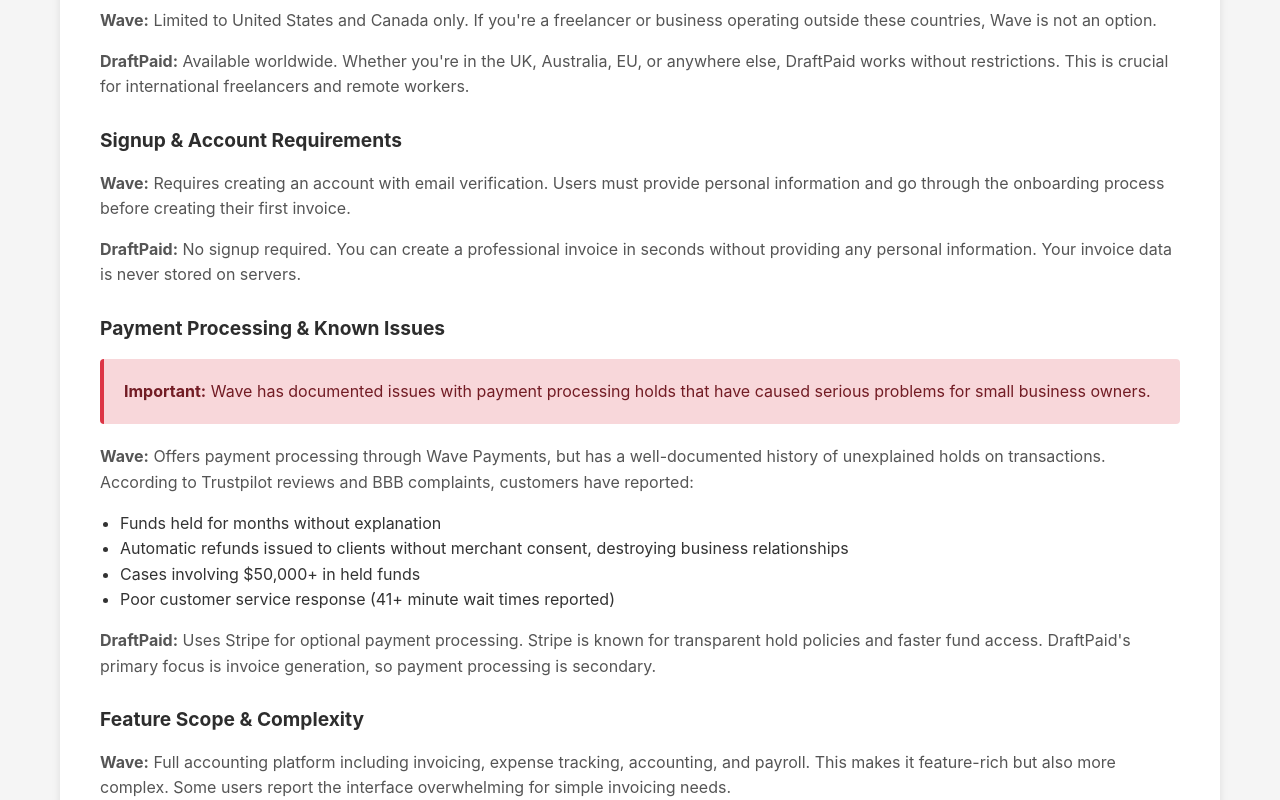
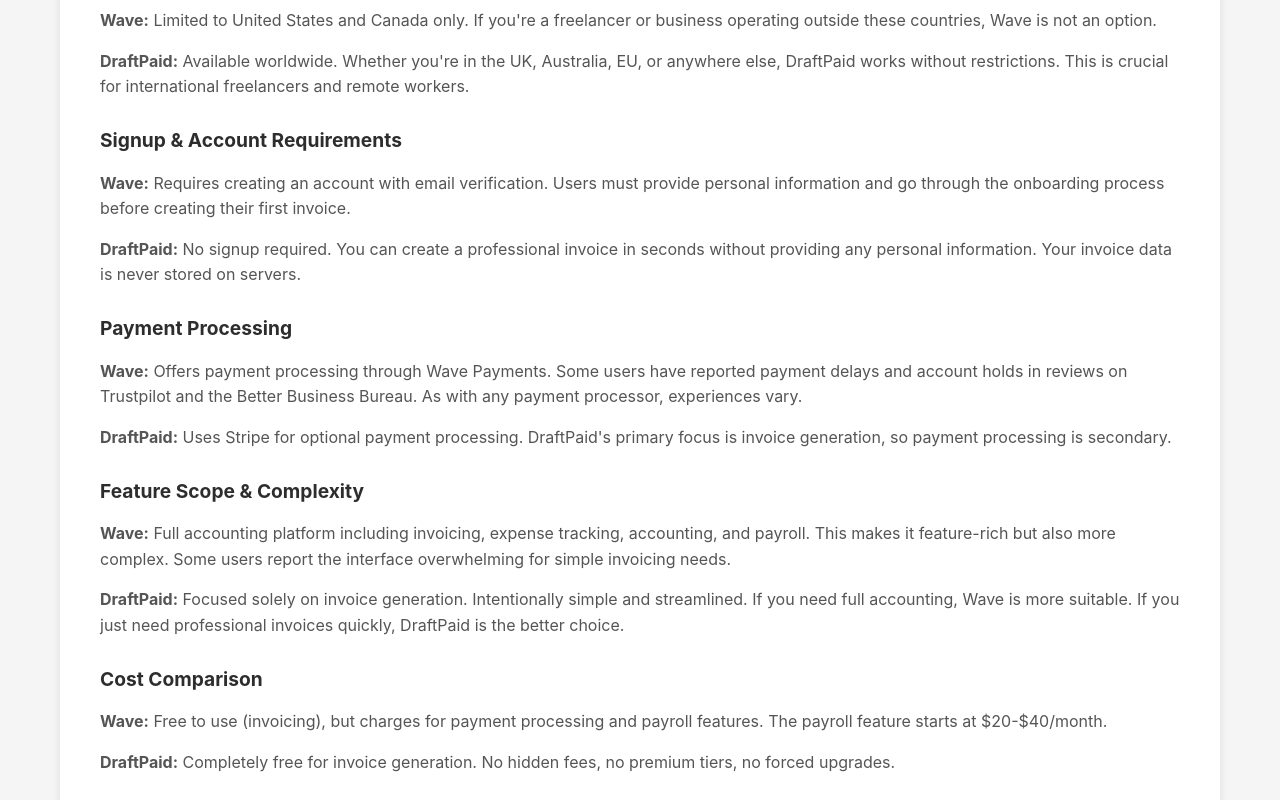
Before and after one commit to gregw29/DraftPaid, a website: page draftpaid-vs-wave.html in a window 1280 px wide. Shown: the part 2000-2800 px from the top of the page. Drawn offline with Linux system fonts and the light colour scheme.

Commit message:
Fix Wave payment hold language to be more balanced

```diff
--- a/draftpaid-vs-wave.html
+++ b/draftpaid-vs-wave.html
@@ -11,16 +11,16 @@
       gtag('js', new Date());
       gtag('config', 'G-M1Q2BRZ5VS');
     </script>
-    <meta name="description" content="Compare DraftPaid vs Wave invoice software. Wave restricted to US/Canada, DraftPaid works globally. Discover payment holds, feature paywalling & which is right for you.">
-    <meta name="keywords" content="DraftPaid vs Wave, invoice software comparison, Wave payment holds, free invoice generator">
+    <meta name="description" content="Compare DraftPaid vs Wave invoice software. Wave restricted to US/Canada, DraftPaid works globally. Find the right invoicing tool for your business.">
+    <meta name="keywords" content="DraftPaid vs Wave, invoice software comparison, free invoice generator">
     <meta property="og:title" content="DraftPaid vs Wave: Which Invoice Tool is Right for You? (2026)">
-    <meta property="og:description" content="Compare DraftPaid's global invoicing with Wave's US/Canada-only limitations. Learn about Wave's payment hold issues and find the right tool for your business.">
+    <meta property="og:description" content="Compare DraftPaid's global invoicing with Wave's US/Canada-only limitations. Find the right tool for your business.">
     <meta property="og:type" content="article">
     <meta property="og:url" content="https://draftpaid.com/comparison/vs-wave">
     <meta property="og:image" content="https://draftpaid.com/og-image.png">
     <meta name="twitter:card" content="summary_large_image">
     <meta name="twitter:title" content="DraftPaid vs Wave: Which Invoice Tool is Right for You? (2026)">
-    <meta name="twitter:description" content="Compare DraftPaid vs Wave. Wave is US/Canada only with documented payment hold issues. DraftPaid works globally—no signup needed.">
+    <meta name="twitter:description" content="Compare DraftPaid vs Wave. Wave is US/Canada only. DraftPaid works globally—no signup needed.">
     <meta name="article:published_time" content="2026-04-03T00:00:00Z">
     <meta name="article:modified_time" content="2026-04-03T00:00:00Z">
     <title>DraftPaid vs Wave: Which Invoice Tool is Right for You? (2026)</title>
@@ -354,7 +354,7 @@
         <section class="intro-section">
             <h2>Quick Overview</h2>
             <p>Both DraftPaid and Wave aim to simplify invoicing for freelancers and small businesses, but they take different approaches and have significant differences in availability, payment processing, and feature access.</p>
-            <p><strong>The key difference:</strong> Wave is limited to the United States and Canada, while DraftPaid works globally without any signup requirement. Additionally, Wave has documented issues with payment processing holds that have frustrated many users.</p>
+            <p><strong>The key difference:</strong> Wave is limited to the United States and Canada, while DraftPaid works globally without any signup requirement. Additionally, Wave's payment processing has received mixed reviews, with some users reporting delays.</p>
         </section>
 
         <table class="comparison-table">
@@ -389,7 +389,7 @@
                 <tr>
                     <td class="feature-name">Payment Processing</td>
                     <td class="draftpaid-cell"><span class="check">✓</span> Stripe (fast)</td>
-                    <td class="wave-cell"><span class="cross">✗</span> Known holds</td>
+                    <td class="wave-cell"><span class="cross">✗</span> Mixed reviews</td>
                 </tr>
                 <tr>
                     <td class="feature-name">Accounting Features</td>
@@ -447,18 +447,9 @@
             <p><strong>Wave:</strong> Requires creating an account with email verification. Users must provide personal information and go through the onboarding process before creating their first invoice.</p>
             <p><strong>DraftPaid:</strong> No signup required. You can create a professional invoice in seconds without providing any personal information. Your invoice data is never stored on servers.</p>
 
-            <h3>Payment Processing & Known Issues</h3>
-            <div class="alert alert-danger">
-                <strong>Important:</strong> Wave has documented issues with payment processing holds that have caused serious problems for small business owners.
-            </div>
-            <p><strong>Wave:</strong> Offers payment processing through Wave Payments, but has a well-documented history of unexplained holds on transactions. According to Trustpilot reviews and BBB complaints, customers have reported:</p>
-            <ul style="margin-left: 20px; margin-bottom: 15px;">
-                <li>Funds held for months without explanation</li>
-                <li>Automatic refunds issued to clients without merchant consent, destroying business relationships</li>
-                <li>Cases involving $50,000+ in held funds</li>
-                <li>Poor customer service response (41+ minute wait times reported)</li>
-            </ul>
-            <p><strong>DraftPaid:</strong> Uses Stripe for optional payment processing. Stripe is known for transparent hold policies and faster fund access. DraftPaid's primary focus is invoice generation, so payment processing is secondary.</p>
+            <h3>Payment Processing</h3>
+            <p><strong>Wave:</strong> Offers payment processing through Wave Payments. Some users have reported payment delays and account holds in reviews on Trustpilot and the Better Business Bureau. As with any payment processor, experiences vary.</p>
+            <p><strong>DraftPaid:</strong> Uses Stripe for optional payment processing. DraftPaid's primary focus is invoice generation, so payment processing is secondary.</p>
 
             <h3>Feature Scope & Complexity</h3>
             <p><strong>Wave:</strong> Full accounting platform including invoicing, expense tracking, accounting, and payroll. This makes it feature-rich but also more complex. Some users report the interface overwhelming for simple invoicing needs.</p>
@@ -475,7 +466,7 @@
                 <li>You need full accounting and expense tracking</li>
                 <li>You have employees and need payroll features</li>
                 <li>You want comprehensive financial management in one platform</li>
-                <li>You're willing to accept payment processing hold risks</li>
+                <li>You're comfortable with a larger, full-featured platform</li>
             </ul>
 
             <p><strong>Choose DraftPaid if:</strong></p>
```
